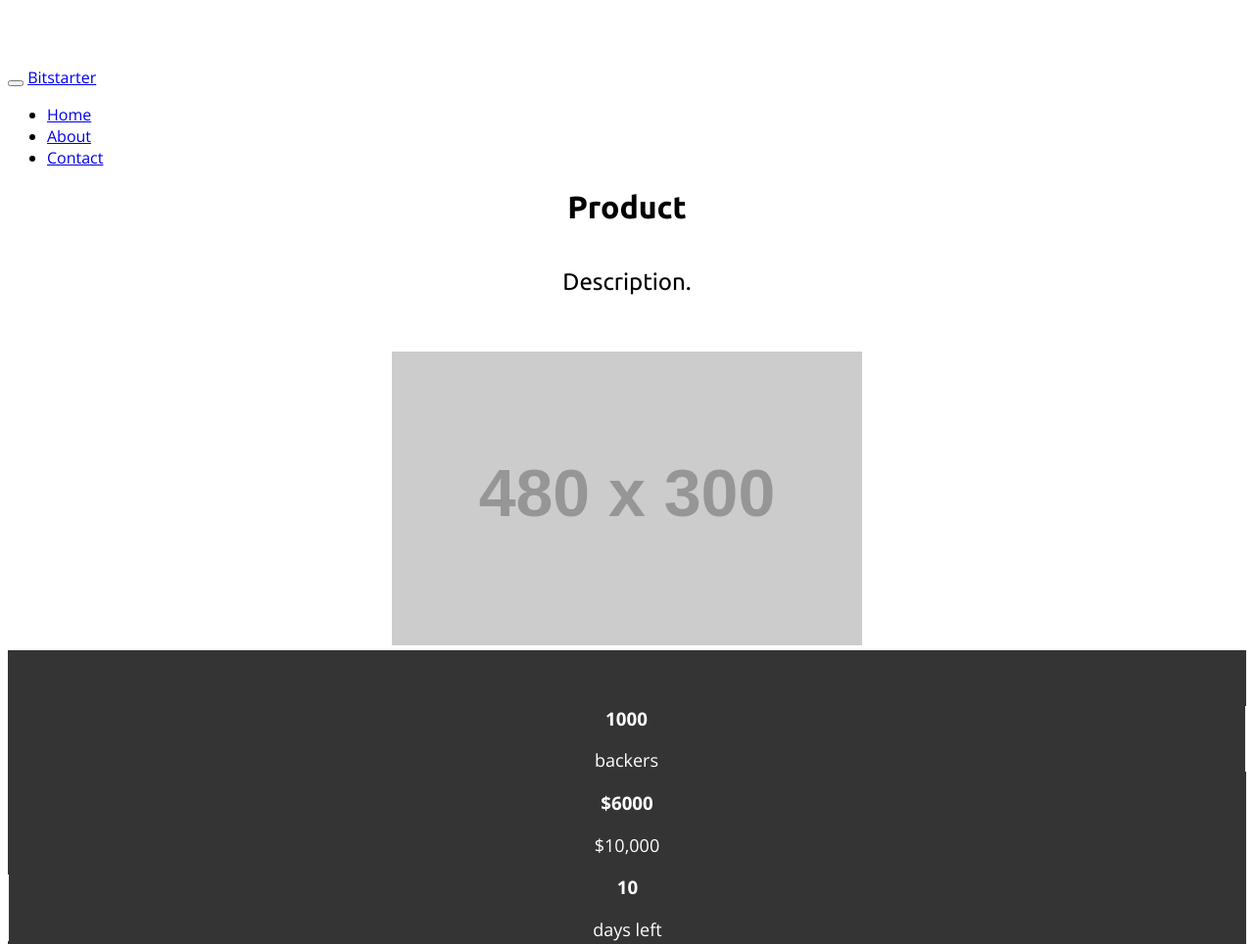
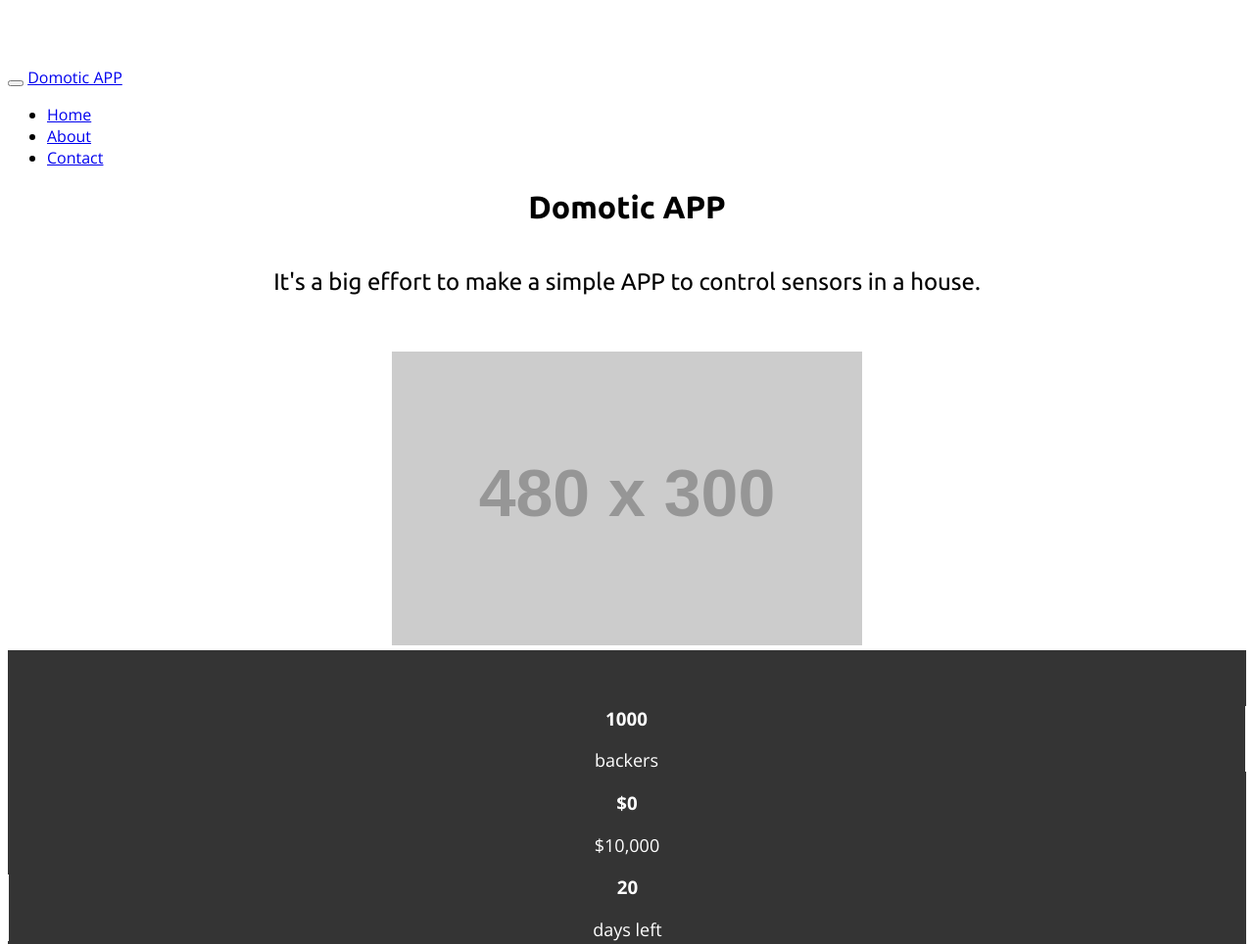
Before and after one commit to garciahirota/Bitstarter, a website: page index.html in a window 1280 px wide. Shown: the top 964 px of the page at 98% size. Drawn offline with nearby package versions, Linux system fonts and the light colour scheme; placeholder pictures from the web are drawn by us; some icons are missing.

Commit message:
Next version

```diff
--- a/index.html
+++ b/index.html
@@ -14,7 +14,7 @@
     <link href='http://fonts.googleapis.com/css?family=Ubuntu:300,400,500,700,300italic,400italic,500italic,700italic' rel='stylesheet' type='text/css'>
     <link href='http://fonts.googleapis.com/css?family=Open+Sans:300italic,400italic,600italic,700italic,800italic,400,800,700,600,300' rel='stylesheet' type='text/css'>
 
-      <title>My First Bitstarter</title>
+      <title>Domotic APP</title>
 
     <style type="text/css">
       /* Large desktop */
@@ -113,7 +113,7 @@
             <span class="icon-bar"></span>
             <span class="icon-bar"></span>
           </button>
-          <a class="brand" href="#">Bitstarter</a>
+          <a class="brand" href="#">Domotic APP</a>
           <div class="nav-collapse collapse">
             <ul class="nav">
               <li class="active"><a href="#">Home</a></li>
@@ -127,12 +127,14 @@
     <div class="container">
         <div class="row-fluid heading">
             <div class="span12">
-                <h1>Product</h1>
+                <h1>Domotic APP</h1>
             </div>
         </div>
         <div class="row-fluid subheading">
             <div class="span12">
-                <p class="lead">Description.</p>
+                <p class="lead">
+                    It's a big effort to make a simple APP to control sensors in a house.
+                </p>
             </div>
         </div>
         <div class="row-fluid pitch">
@@ -151,13 +153,13 @@
                         </div>
                         <div class="span4">
                             <div class="linediv-c">
-                                <h3>$6000</h3>
+                                <h3>$0</h3>
                                 <p>$10,000</p>
                             </div>
                         </div>
                         <div class="span4">
                             <div class="linediv-r">
-                                <h3>10</h3>
+                                <h3>20</h3>
                                 <p>days left</p>
                             </div>
                         </div>
@@ -165,8 +167,8 @@
                 </div>
                 <div class="span10 offset1">
                     <div class="thermometer progress active">
-                        <div class="bar bar-success" style="width: 50%;" ></div>
-                        <div class="bar bar-warning" style="width: 50%;" ></div>
+                        <div class="bar bar-success" style="width: 0%;" ></div>
+                        <div class="bar bar-warning" style="width: 100%;" ></div>
                     </div>
                 </div>
                 <div class="span6 offset3 order">
```
